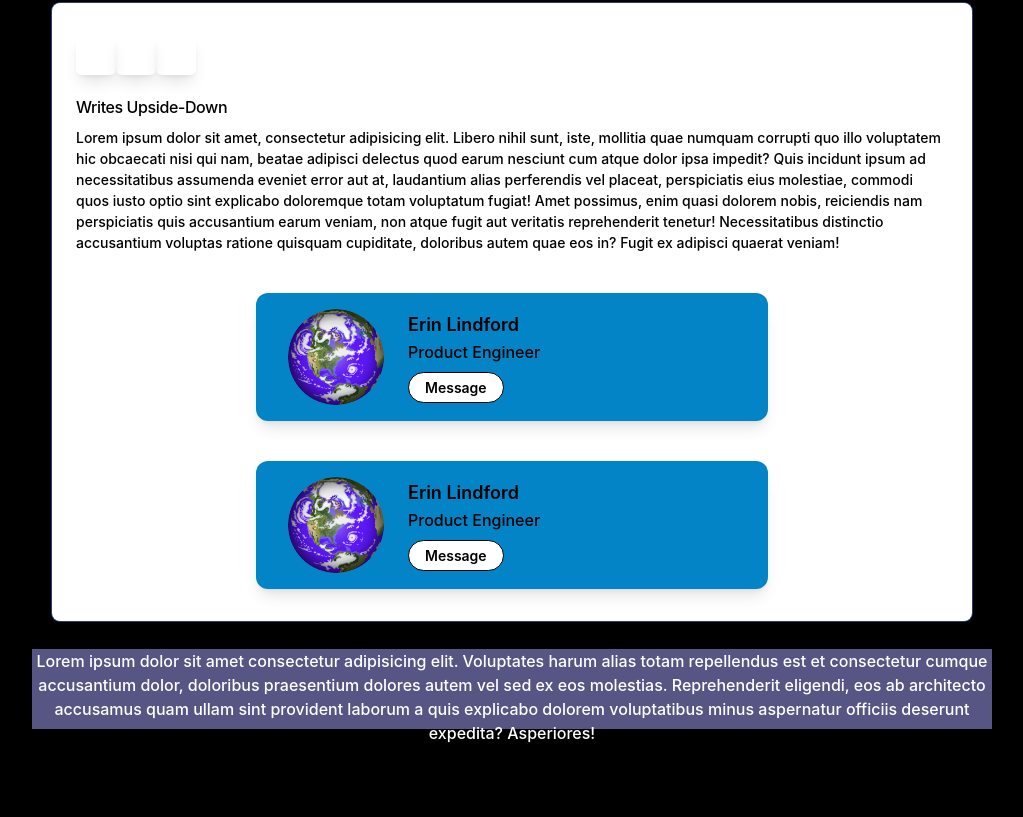
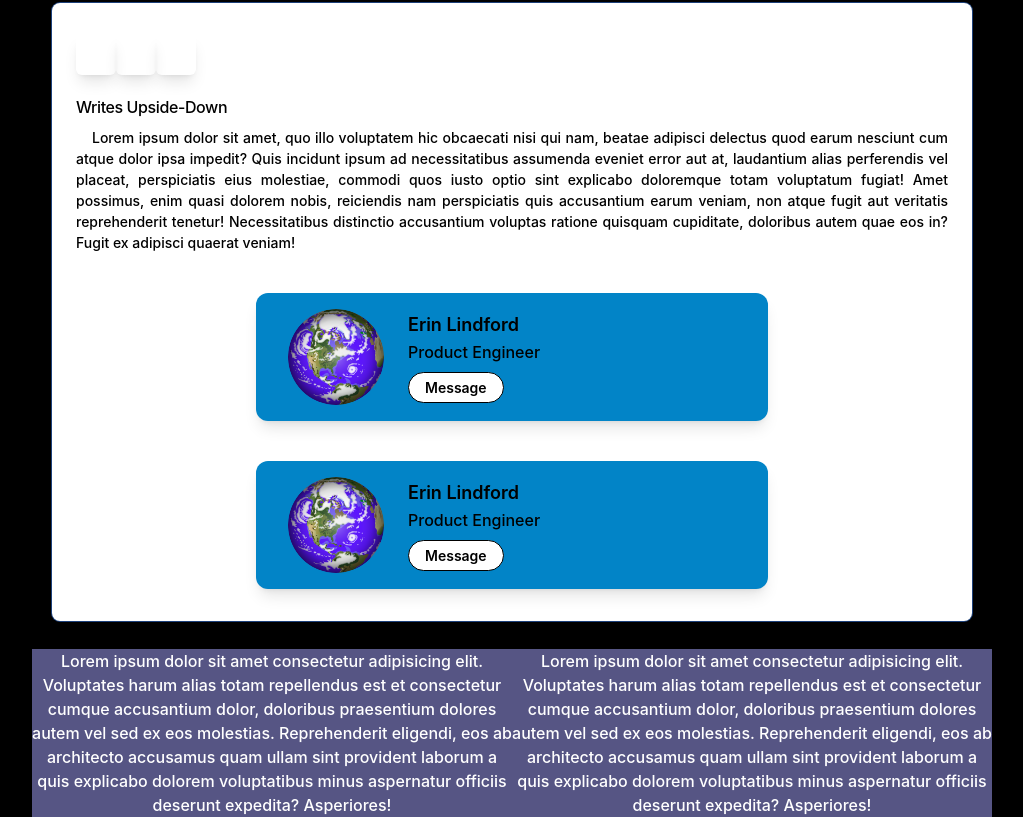
Before and after one commit to Pinto1232/WeatherApp, a React (Vite) app: page / in a window 1280 px wide. Shown: the part 915-1732 px from the top of the page, without its empty margins (128-1151 px from the left). Before the commit the page ends 1660 px from the top, so only its background shows below. Built offline with nearby package versions, Linux system fonts and the light colour scheme.

Commit message:
more commit

```diff
--- a/src/pages/Home.tsx
+++ b/src/pages/Home.tsx
@@ -43,9 +43,9 @@ const Home = () => {
           </div>
 
             <h3 className="text-slate-900 dark:text-white mt-5 text-base font-medium tracking-tight">Writes Upside-Down</h3>
-            <p className="text-slate-500 dark:text-slate-400 mt-2 text-sm">
-              Lorem ipsum dolor sit amet, consectetur adipisicing elit. Libero nihil sunt, iste, mollitia quae numquam corrupti quo illo voluptatem hic obcaecati nisi qui nam, beatae adipisci delectus quod earum nesciunt cum atque dolor ipsa impedit? Quis incidunt ipsum ad necessitatibus assumenda eveniet error aut at, laudantium alias perferendis vel placeat, perspiciatis eius molestiae, commodi quos iusto optio sint explicabo doloremque totam voluptatum fugiat! Amet possimus, enim quasi dolorem nobis, reiciendis nam perspiciatis quis accusantium earum veniam, non atque fugit aut veritatis reprehenderit tenetur! Necessitatibus distinctio accusantium voluptas ratione quisquam cupiditate, doloribus autem quae eos in? Fugit ex adipisci quaerat veniam!
-          </p>
+            <p className="text-slate-500 indent-4 text-justify dark:text-slate-400 mt-2 text-sm">
+              Lorem ipsum dolor sit amet, quo illo voluptatem hic obcaecati nisi qui nam, beatae adipisci delectus quod earum nesciunt cum atque dolor ipsa impedit? Quis incidunt ipsum ad necessitatibus assumenda eveniet error aut at, laudantium alias perferendis vel placeat, perspiciatis eius molestiae, commodi quos iusto optio sint explicabo doloremque totam voluptatum fugiat! Amet possimus, enim quasi dolorem nobis, reiciendis nam perspiciatis quis accusantium earum veniam, non atque fugit aut veritatis reprehenderit tenetur! Necessitatibus distinctio accusantium voluptas ratione quisquam cupiditate, doloribus autem quae eos in? Fugit ex adipisci quaerat veniam!
+            </p>
 
 
 
@@ -82,9 +82,14 @@ const Home = () => {
       </div>
 
       <UI>
-        <p className="text-white text-center w-lg bg-metal h-20">
-          Lorem ipsum dolor sit amet consectetur adipisicing elit. Voluptates harum alias totam repellendus est et consectetur cumque accusantium dolor, doloribus praesentium dolores autem vel sed ex eos molestias. Reprehenderit eligendi, eos ab architecto accusamus quam ullam sint provident laborum a quis explicabo dolorem voluptatibus minus aspernatur officiis deserunt expedita? Asperiores!
-           </p>
+        <p className=" flex text-white text-center w-lg bg-metal ">
+          <div>
+            Lorem ipsum dolor sit amet consectetur adipisicing elit. Voluptates harum alias totam repellendus est et consectetur cumque accusantium dolor, doloribus praesentium dolores autem vel sed ex eos molestias. Reprehenderit eligendi, eos ab architecto accusamus quam ullam sint provident laborum a quis explicabo dolorem voluptatibus minus aspernatur officiis deserunt expedita? Asperiores!
+          </div>
+          <div>
+            Lorem ipsum dolor sit amet consectetur adipisicing elit. Voluptates harum alias totam repellendus est et consectetur cumque accusantium dolor, doloribus praesentium dolores autem vel sed ex eos molestias. Reprehenderit eligendi, eos ab architecto accusamus quam ullam sint provident laborum a quis explicabo dolorem voluptatibus minus aspernatur officiis deserunt expedita? Asperiores!
+          </div>
+        </p>
       </UI>
     </div>
   )
```
